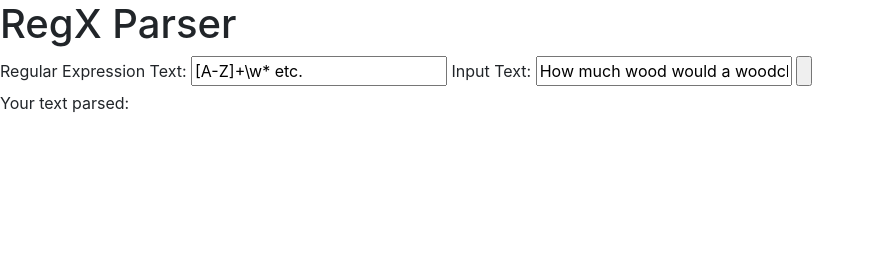
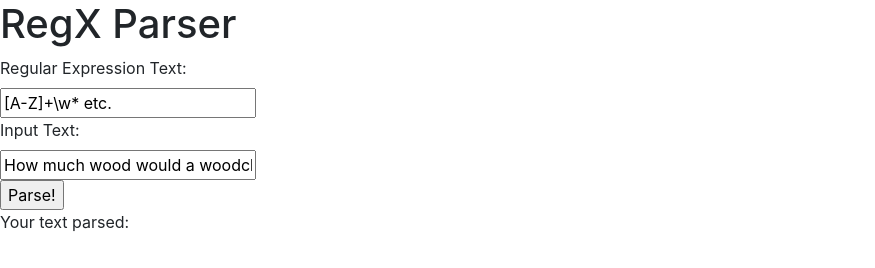
Before and after one commit to ztwilliams26/cs326-miniProject, a plain HTML site: page index.html in a window 1280 px wide. Shown: the whole page, without its empty margins (0-875 px from the left). Drawn offline with nearby package versions, Linux system fonts and the light colour scheme.

Commit message:
Fixed some html body

```diff
--- a/index.html
+++ b/index.html
@@ -18,15 +18,15 @@
   <body>
     <h1>RegX Parser</h1>
 
-    <label for="regXText">Regular Expression Text:</label>
-    <input type="textarea" id="regXText" name="regXText" value="[A-Z]+\w* etc.">
+    <label for="regXText">Regular Expression Text:</label> <br>
+    <input type="textarea" id="regXText" name="regXText" value="[A-Z]+\w* etc."> <br>
 
-    <label for="inputText">Input Text:</label>
-    <input type="textarea" id="inputText" name="inputText" value="How much wood would a woodchuck chuck if a woodchuck could chuck wood?">
+    <label for="inputText">Input Text:</label> <br>
+    <input type="textarea" id="inputText" name="inputText" value="How much wood would a woodchuck chuck if a woodchuck could chuck wood?"> <br>
 
-    <input type="button" id="parseButton">
+    <input type="button" id="parseButton" value="Parse!"> <br>
 
-    <p> Your text parsed: </p>
+    <p> Your text parsed: </p> <br>
 
     <p id="output"> </p>
 
```
